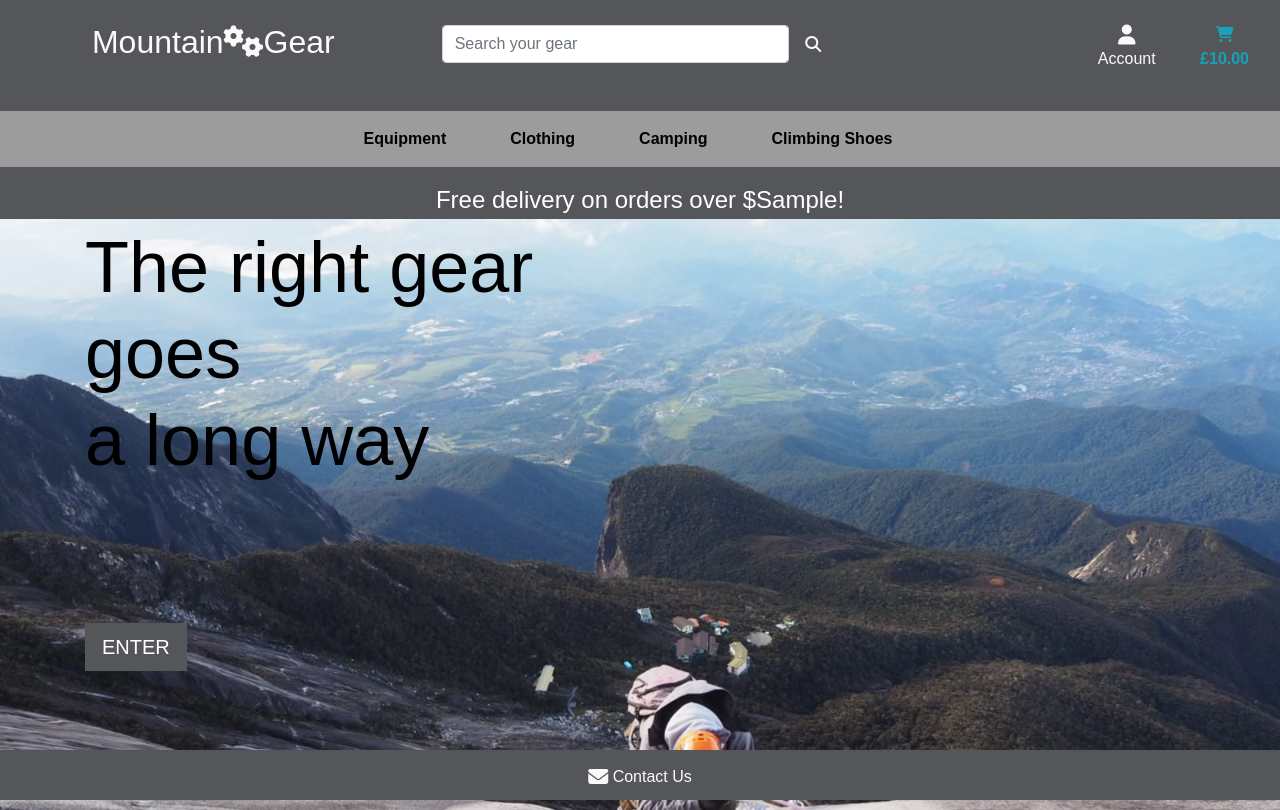
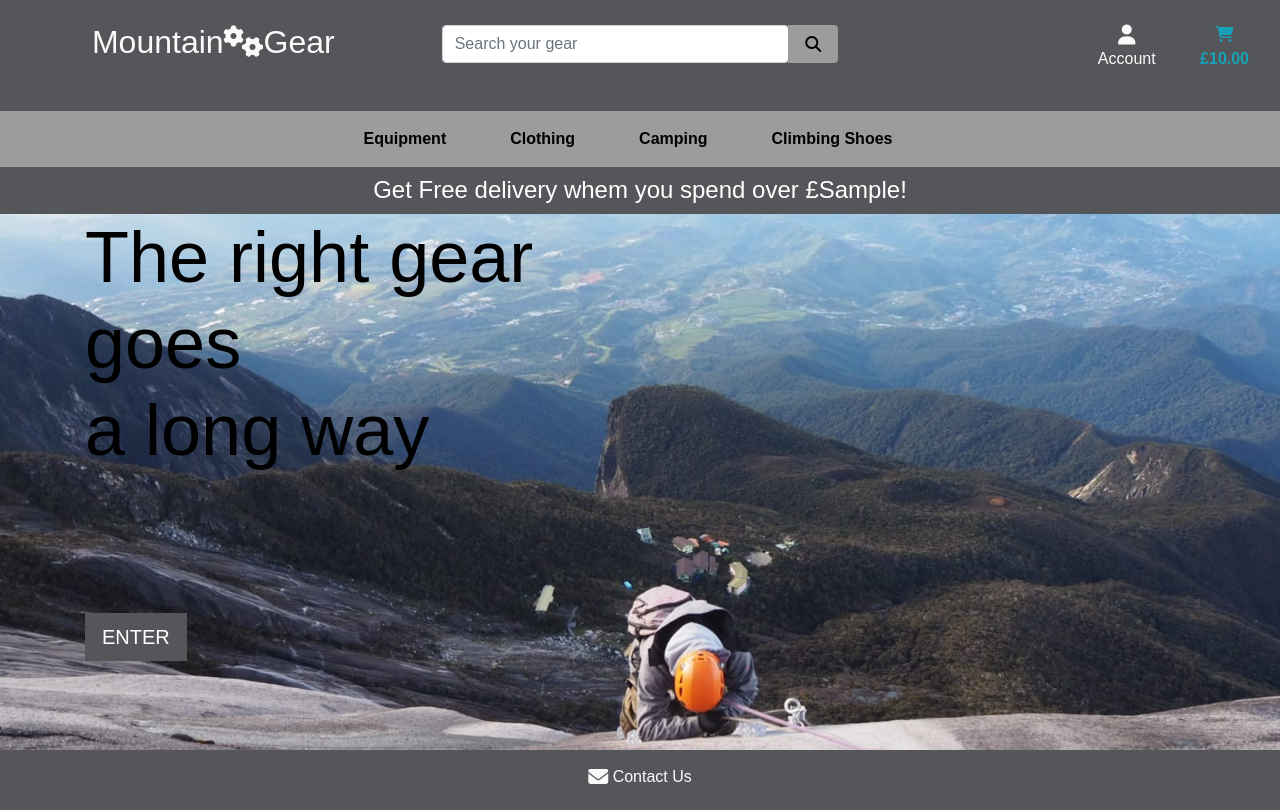
Before and after one commit to mattyImry/Mountain-Gear_MS4-Code-Institute, a Django app: template home/templates/home/index.html in a window 1280 px wide. After the commit the page ends 784 px from the top, so only its background shows below. Run offline with Django 3.2, Linux system fonts and the light colour scheme; the template is opened without the code that fills it: most values are stand-ins (such as "Sample title", 1, 10 or a date in 2020); some libraries are stand-ins or nearby versions.

Commit message:
Completed styling landing page

```diff
--- a/products.json
+++ b/products.json
@@ -41,4 +41,4 @@
 
 {"pk": 17, "model": "products.product", "fields": {"sku": "pp5001340172", "name": "Ladies' Helix WMN Climbing Shoes", "description": "All day use, comfortable indoors and outside on entry to mid-grade climbs.The Scarpa Helix Climbing Shoe's combination of flat lasted comfort, good edge support and adjustable fit make it a great all-rounder.", "price": 80.99, "category":4 , "rating": 4.4, "image": "go_260827_a.jpg"}},
 
-{"pk": 18, "model": "products.product", "fields": {"sku": "pp5001340172", "name": "Skyhawk Climbing Shoe", "description": "A true all-around climbing shoe, designed to fit the slightly narrower feet of beginners and advanced climbers alike.The Evolv Skyhawk's brand new shape is designed to ergonomically fit your feet. The unlined leather upper and synthetic overlay ensures the shoe will mould seamlessly to your foot and create a personalised fit.Breathable and treated with Agion anti-microbial formula to eliminate odour, these fantastic shoes are ideal for the climbing gym, scrambling across rocks and bouldering.Asymmetrical toe box shape, a 4.2mm sole and lace closure system means you can adjust them to fit you perfectly.The Trax® SAS outsole gives the best in friction and durability so your shoes keep performing day in and day out.", "price": 59.99, "category":4 , "rating": 4.4, "image": "go_046279_a.jpg"}}]
+{"pk": 18, "model": "products.product", "fields": {"sku": "pp5001340173", "name": "Skyhawk Climbing Shoe", "description": "A true all-around climbing shoe, designed to fit the slightly narrower feet of beginners and advanced climbers alike.The Evolv Skyhawk's brand new shape is designed to ergonomically fit your feet. The unlined leather upper and synthetic overlay ensures the shoe will mould seamlessly to your foot and create a personalised fit.Breathable and treated with Agion anti-microbial formula to eliminate odour, these fantastic shoes are ideal for the climbing gym, scrambling across rocks and bouldering.Asymmetrical toe box shape, a 4.2mm sole and lace closure system means you can adjust them to fit you perfectly.The Trax® SAS outsole gives the best in friction and durability so your shoes keep performing day in and day out.", "price": 59.99, "category":4 , "rating": 4.4, "image": "go_046279_a.jpg"}}]
--- a/static/css/base.css
+++ b/static/css/base.css
@@ -22,7 +22,7 @@
 }
 
 .slogan {
-    margin-top: 60px;
+    margin-top: 50px;
 }
 
 a {
@@ -39,12 +39,20 @@
     padding-top: 164px;
 }
 
+#delivery-banner {
+    padding: 5px 0;
+}
+
 .dropdown-menu {
     background-color : #fafafa;
 }
 
 .search-box {
     padding-top: 10px;
+}
+
+.icon-search {
+    color: black !important;
 }
 
 .page-footer {
@@ -83,3 +91,7 @@
     background: #545659;
     color: white;
 }
+
+.btn-search {
+    background: #9c9c9c;
+}
--- a/templates/base.html
+++ b/templates/base.html
@@ -54,7 +54,7 @@
                             <input type="text" name="q" class="form-control rounded" placeholder="Search your gear">
                             <div class="input-group-append">
                                 <button class="form-control btn btn-search" type="submit">
-                                    <span class="icon m-0">
+                                    <span class="icon icon-search m-0">
                                         <i class="fas fa-search "></i>
                                     </span>
                                 </button>
@@ -111,9 +111,9 @@
                     {% include 'includes/main-nav.html' %}
                 </nav>
             </div>
-            <div id="delivery-banner" class="row text-center header-home">
+            <div id="delivery-banner" class="row text-center header-home ">
                 <div class="col bg-black text-white">
-                    <h4 class="logo-font my-1">Free delivery on orders over ${{ free_delivery_threshold }}!</h4>
+                    <h4 class="logo-font my-1">Get Free delivery whem you spend over £{{ free_delivery_threshold }}!</h4>
                 </div>
             </div>
         </header>
```
Also changed, not shown: db.sqlite3.
